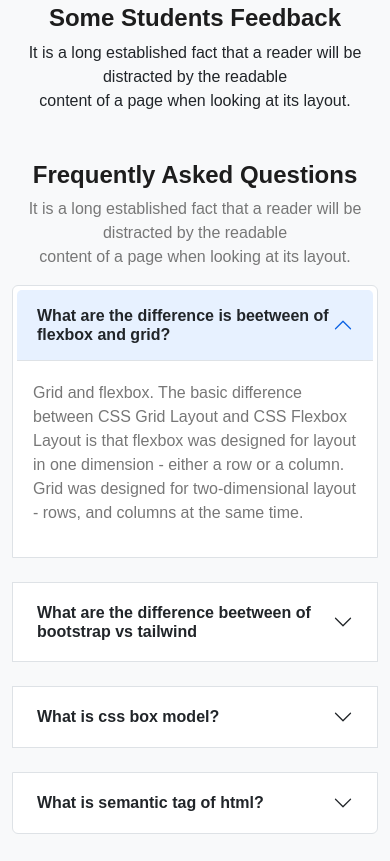
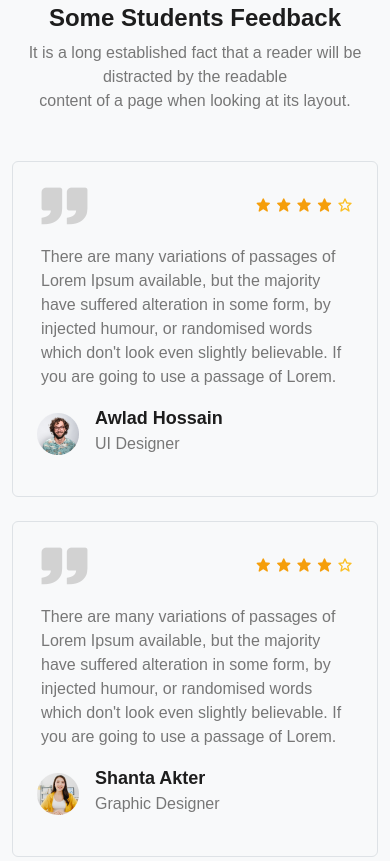
Before and after one commit to Safin-Ali/Skill_Gain, a plain HTML site: page index.html in a window 390 px wide. Shown: the part 7836-8697 px from the top of the page. Drawn offline with nearby package versions, Linux system fonts and the light colour scheme; a web font is replaced by a local one.

Commit message:
Assignment 3 Finished

```diff
--- a/asset/css/style.css
+++ b/asset/css/style.css
@@ -263,6 +263,53 @@ header nav .nav-item{
     color: var(--dark01);
     font-size: 2.8125rem;
 }
+.student-feedback p{
+    color: var(--dark03);
+}
+
+.student-feedback .bxs-star{
+    color: #F59E0B;
+}
+.student-feedback .bx-star{
+    color: #FBBF24;
+}
+.student-feedback .bxs-quote-right{
+    font-size: 3.4375rem;
+    color: #D2D2D2;
+}
+.student-feedback .student-info p{
+    color: var(--dark03);
+}
+.student-feedback .student-info a{
+    text-decoration: none;
+    color: var(--dark01);
+    font-size: 1.125rem;
+}
+.angle-left {
+    position: absolute;
+    left: -5%;
+    top: 50%;
+    transform: translate(0%,-50%);
+}
+.angle-right {
+    position: absolute;
+    right: -5%;
+    top: 50%;
+    transform: translate(0%,-50%);
+}
+.fa-angle-left,.fa-angle-right{
+    color: #ffffff;
+    background-color: var(--info02);
+    padding: .3125rem .9375rem;
+    border-radius: 100%;
+    transition: color,background-color .3s ease-in-out;
+    text-align: center;
+}
+.fa-angle-left:hover,
+.fa-angle-right:hover{
+    color: var(--info02);
+    background-color: #E5F6FF;
+}
 
 /* -----------------------------
   Frequently Questions Customize
--- a/index.html
+++ b/index.html
@@ -10,10 +10,11 @@
     <link rel="stylesheet" href="asset/css/style.css">
     <link rel="stylesheet" href="https://cdn.jsdelivr.net/npm/bootstrap@5.2.0-beta1/dist/css/bootstrap.min.css">
     <link rel="stylesheet" href="asset/css/font-awesome-6.1.1-pro.css">
+    <link href='https://unpkg.com/boxicons@2.1.2/css/boxicons.min.css' rel='stylesheet'>
     <link rel="stylesheet" href="asset/css/custom-responsive.css">
 </head>
 
-<body class="bg-light">
+<body class="bg-light" data-bs-spy="scroll" data-bs-target=".navbar" data-bs-offset="1">
 
     <!-- Header Area -->
     <header class="container">
@@ -43,6 +44,9 @@
                         </li>
                         <li class="nav-item mx-0 mx-xl-3 mx-auto text-center mb-1 mb-lg-0">
                             <a class="nav-link" href="#">About</a>
+                        </li>
+                        <li class="nav-item mx-0 mx-xl-3 mx-auto text-center mb-1 mb-lg-0">
+                            <a class="nav-link" href="#copywright">Copyright</a>
                         </li>
                     </ul>
                     <form class="d-flex d-md-none d-xl-block justify-content-center mt-2 mt-lg-0 justify-content-lg-start" role="search">
@@ -377,10 +381,74 @@
 
         <!-- Student Feedback Section -->
         <section class="my-5 student-feedback">
-            <div>
+            <!-- Student Feedback Header -->
+            <div class="my-5">
                 <h1 class="text-center fw-semibold">Some Students Feedback</h1>
                 <p class="text-center">It is a long established fact that a reader will be distracted by the readable <br>
                      content of a page when looking at its layout.</p>
+            </div>
+            <div class="row gy-4">
+                <!-- Left Angle -->
+                <div class="col-12 col-lg-6">
+                    <div class="border rounded-2 position-relative px-4 py-3">
+                        <a href="#" class="angle-left fs-1 d-none d-lg-block">
+                            <i class="fa-light fa-angle-left"></i>
+                        </a>
+                        <div class="d-flex justify-content-between align-items-center">
+                            <div class="quote-icon">
+                                <i class='bx bxs-quote-right'></i>
+                            </div>
+                            <div>
+                                <i class='bx bxs-star'></i>
+                                <i class='bx bxs-star'></i>
+                                <i class='bx bxs-star'></i>
+                                <i class='bx bxs-star'></i>
+                                <i class='bx bx-star' ></i>
+                            </div>
+                        </div>
+                        <p class="ms-1 my-2">There are many variations of passages of Lorem Ipsum available, but the majority have suffered alteration in some form, by injected humour, or randomised words which don't look even slightly believable. If you are going to use a passage of Lorem.</p>
+                        <div class="d-flex justify-content-start align-items-center">
+                            <div class="pb-2 me-2">
+                                <img src="asset/images/student/student-5.png" alt="Student" class="img-fluid">
+                            </div>
+                            <div class="student-info p-2">
+                                <a href="#" class="fw-semibold">Awlad Hossain</a>
+                                <p>UI Designer</p>
+                            </div>
+                        </div>
+                    </div>
+                </div>
+
+                <!-- Right Angel -->
+                <div class="col-12 col-lg-6">
+                    <div class="border rounded-2 position-relative px-4 py-3">
+                        <a href="#" class="angle-right fs-1 d-none d-lg-block">
+                            <i class="fa-light fa-angle-right"></i>
+                        </a>
+                        <div class="d-flex justify-content-between align-items-center">
+                            <div class="quote-icon">
+                                <i class='bx bxs-quote-right'></i>
+                            </div>
+                            <div>
+                                <i class='bx bxs-star'></i>
+                                <i class='bx bxs-star'></i>
+                                <i class='bx bxs-star'></i>
+                                <i class='bx bxs-star'></i>
+                                <i class='bx bx-star' ></i>
+                            </div>
+                        </div>
+                        <p class="ms-1 my-2">There are many variations of passages of Lorem Ipsum available, but the majority have suffered alteration in some form, by injected humour, or randomised words which don't look even slightly believable. If you are going to use a passage of Lorem.</p>
+                        <div class="d-flex justify-content-start align-items-center">
+                            <div class="pb-2 me-2">
+                                <img src="asset/images/student/student-6.png" alt="Student" class="img-fluid">
+                            </div>
+                            <div class="student-info p-2">
+                                <a href="#" class="fw-semibold">Shanta Akter</a>
+                                <p>Graphic Designer</p>
+                            </div>
+                        </div>
+                    </div>
+                </div>
             </div>
         </section>
 
@@ -463,7 +531,7 @@
     </main>
 
     <!-- Footer Area -->
-    <footer class="mt-5">
+    <footer class="mt-5" id="copywright">
         <!-- Footer Text -->
         <div class="footer-content text-center">
             <h2 class="fw-semibold text-white">Skill Gain</h2>
```
Also changed, not shown: asset/images/course2/course-1.png (deleted), asset/images/course2/course-2.png (deleted), asset/images/course2/course-3.png (deleted), asset/images/course2/course-4.png (deleted), asset/images/course2/course-5.png (deleted), asset/images/course2/course-6.png (deleted).
